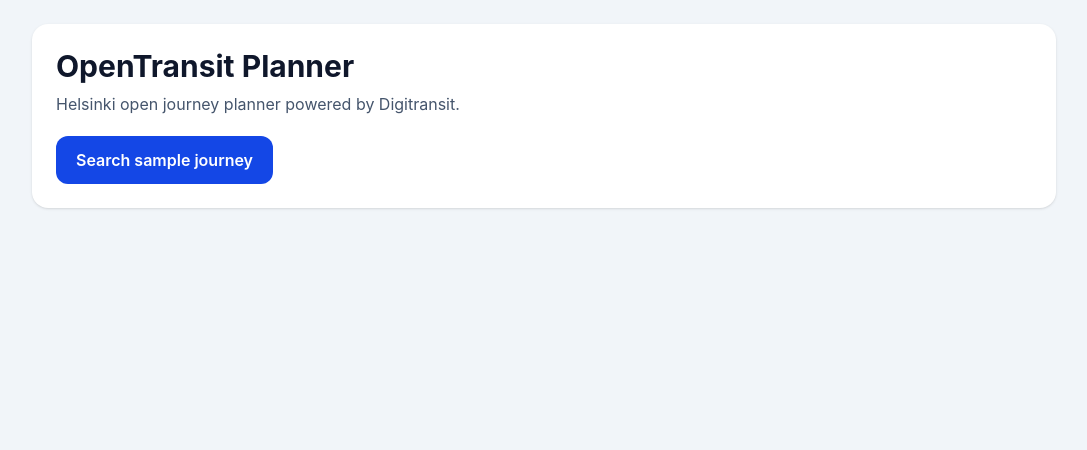
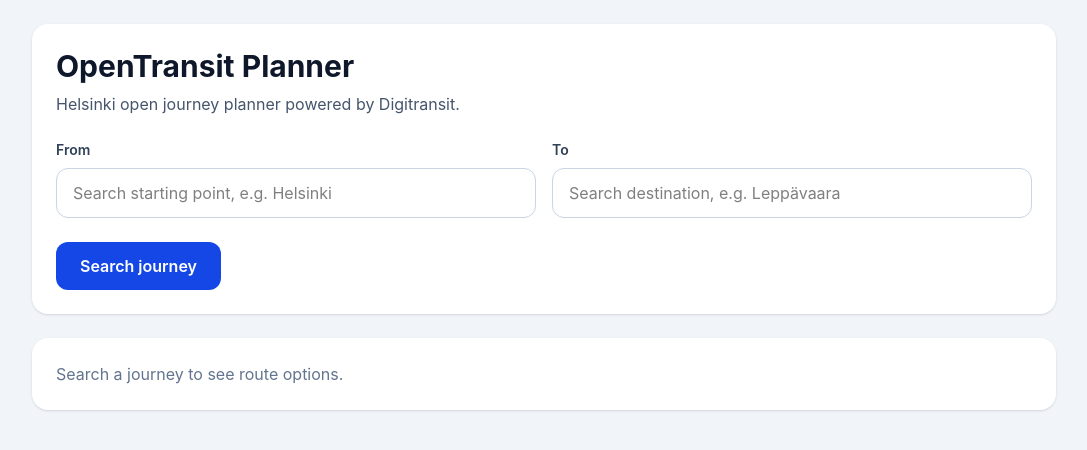
Before and after one commit to Bayezidtanmay/OpenTransit-Planner, a React app in the folder Frontend/: page / in a window 1280 px wide. Shown: the top 450 px of the page, without its empty margins (96-1183 px from the left). Built offline with nearby package versions, Linux system fonts and the light colour scheme; the HTML template or start-up script is replaced by a standard one.

Commit message:
Add location autocomplete with geocoding API and dynamic journey search

```diff
--- a/Frontend/src/App.jsx
+++ b/Frontend/src/App.jsx
@@ -1,22 +1,31 @@
 import { useState } from "react";
 import api from "./api";
+import LocationAutocomplete from "./components/LocationAutocomplete";
 
 function App() {
+  const [fromPlace, setFromPlace] = useState(null);
+  const [toPlace, setToPlace] = useState(null);
   const [routes, setRoutes] = useState([]);
   const [loading, setLoading] = useState(false);
 
   const searchJourney = async () => {
+    if (!fromPlace || !toPlace) {
+      alert("Please select both From and To locations from suggestions.");
+      return;
+    }
+
     setLoading(true);
+    setRoutes([]);
 
     try {
       const response = await api.post("/journeys/plan", {
-        fromLat: 60.1699,
-        fromLon: 24.9384,
-        toLat: 60.2055,
-        toLon: 24.6559,
+        fromLat: fromPlace.lat,
+        fromLon: fromPlace.lon,
+        toLat: toPlace.lat,
+        toLon: toPlace.lon,
       });
 
-      setRoutes(response.data.data.planConnection.edges);
+      setRoutes(response.data.data.planConnection.edges || []);
     } catch (error) {
       console.error(error);
       alert("Journey search failed");
@@ -32,15 +41,33 @@
           <h1 className="text-3xl font-bold text-slate-900">
             OpenTransit Planner
           </h1>
+
           <p className="text-slate-600 mt-2">
             Helsinki open journey planner powered by Digitransit.
           </p>
 
+          <div className="grid md:grid-cols-2 gap-4 mt-6">
+            <LocationAutocomplete
+              label="From"
+              placeholder="Search starting point, e.g. Helsinki"
+              value={fromPlace}
+              onSelect={setFromPlace}
+            />
+
+            <LocationAutocomplete
+              label="To"
+              placeholder="Search destination, e.g. Leppävaara"
+              value={toPlace}
+              onSelect={setToPlace}
+            />
+          </div>
+
           <button
             onClick={searchJourney}
-            className="mt-5 bg-blue-700 text-white px-5 py-3 rounded-xl font-semibold hover:bg-blue-800"
+            disabled={loading}
+            className="mt-6 bg-blue-700 text-white px-6 py-3 rounded-xl font-semibold hover:bg-blue-800 disabled:bg-slate-400"
           >
-            {loading ? "Searching..." : "Search sample journey"}
+            {loading ? "Searching routes..." : "Search journey"}
           </button>
         </div>
 
@@ -61,7 +88,7 @@
                     key={legIndex}
                     className="border rounded-xl p-4 bg-slate-50"
                   >
-                    <div className="font-semibold">
+                    <div className="font-semibold text-slate-900">
                       {leg.mode}
                       {leg.route?.shortName ? ` — ${leg.route.shortName}` : ""}
                     </div>
@@ -79,6 +106,12 @@
               </div>
             </div>
           ))}
+
+          {!loading && routes.length === 0 && (
+            <div className="bg-white rounded-2xl shadow p-6 text-slate-500">
+              Search a journey to see route options.
+            </div>
+          )}
         </div>
       </div>
     </div>
--- /dev/null
+++ b/Frontend/src/components/LocationAutocomplete.jsx
@@ -0,0 +1,95 @@
+import { useEffect, useState } from "react";
+import api from "../api";
+
+function LocationAutocomplete({ label, placeholder, value, onSelect }) {
+    const [query, setQuery] = useState(value?.label || "");
+    const [suggestions, setSuggestions] = useState([]);
+    const [loading, setLoading] = useState(false);
+
+    useEffect(() => {
+        if (query.length < 2) {
+            setSuggestions([]);
+            return;
+        }
+
+        const delay = setTimeout(async () => {
+            try {
+                setLoading(true);
+
+                const response = await api.get("/geocode/search", {
+                    params: { text: query },
+                });
+
+                setSuggestions(response.data.features || []);
+            } catch (error) {
+                console.error("Geocoding failed:", error);
+            } finally {
+                setLoading(false);
+            }
+        }, 400);
+
+        return () => clearTimeout(delay);
+    }, [query]);
+
+    const handleSelect = (place) => {
+        const [lon, lat] = place.geometry.coordinates;
+
+        const selectedPlace = {
+            label: place.properties.label || place.properties.name,
+            name: place.properties.name,
+            lat,
+            lon,
+        };
+
+        setQuery(selectedPlace.label);
+        setSuggestions([]);
+        onSelect(selectedPlace);
+    };
+
+    return (
+        <div className="relative">
+            <label className="block text-sm font-semibold text-slate-700 mb-2">
+                {label}
+            </label>
+
+            <input
+                type="text"
+                value={query}
+                placeholder={placeholder}
+                onChange={(e) => {
+                    setQuery(e.target.value);
+                    onSelect(null);
+                }}
+                className="w-full rounded-xl border border-slate-300 px-4 py-3 outline-none focus:ring-2 focus:ring-blue-600"
+            />
+
+            {loading && (
+                <p className="absolute right-4 top-11 text-sm text-slate-400">
+                    Searching...
+                </p>
+            )}
+
+            {suggestions.length > 0 && (
+                <div className="absolute z-50 mt-2 w-full rounded-xl border bg-white shadow-lg overflow-hidden">
+                    {suggestions.map((place) => (
+                        <button
+                            key={place.properties.gid}
+                            type="button"
+                            onClick={() => handleSelect(place)}
+                            className="w-full text-left px-4 py-3 hover:bg-slate-100 border-b last:border-b-0"
+                        >
+                            <div className="font-semibold text-slate-800">
+                                {place.properties.name}
+                            </div>
+                            <div className="text-sm text-slate-500">
+                                {place.properties.label}
+                            </div>
+                        </button>
+                    ))}
+                </div>
+            )}
+        </div>
+    );
+}
+
+export default LocationAutocomplete;
```
Also changed, not shown: 2 other files (tests, documents, lock files or other folders).
